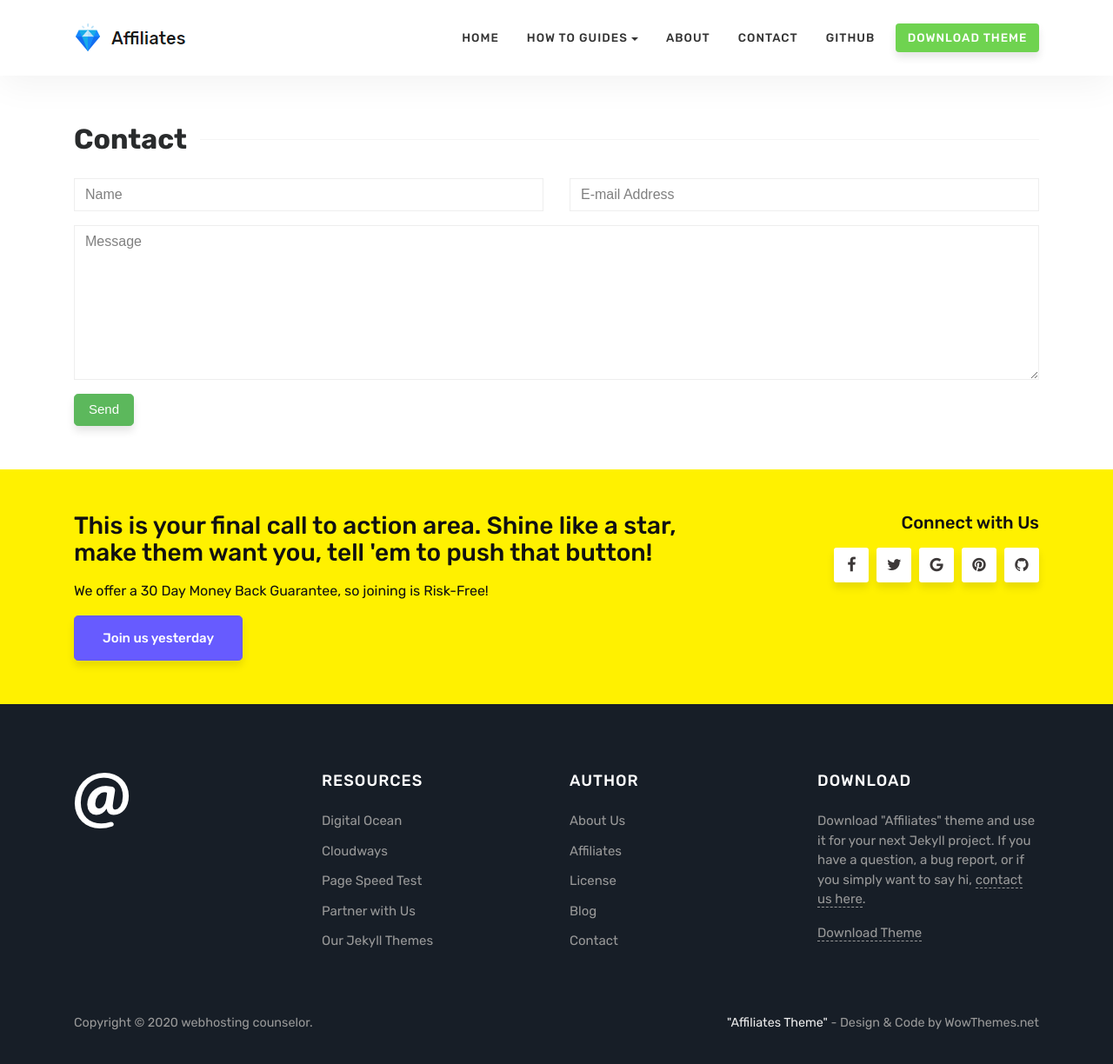
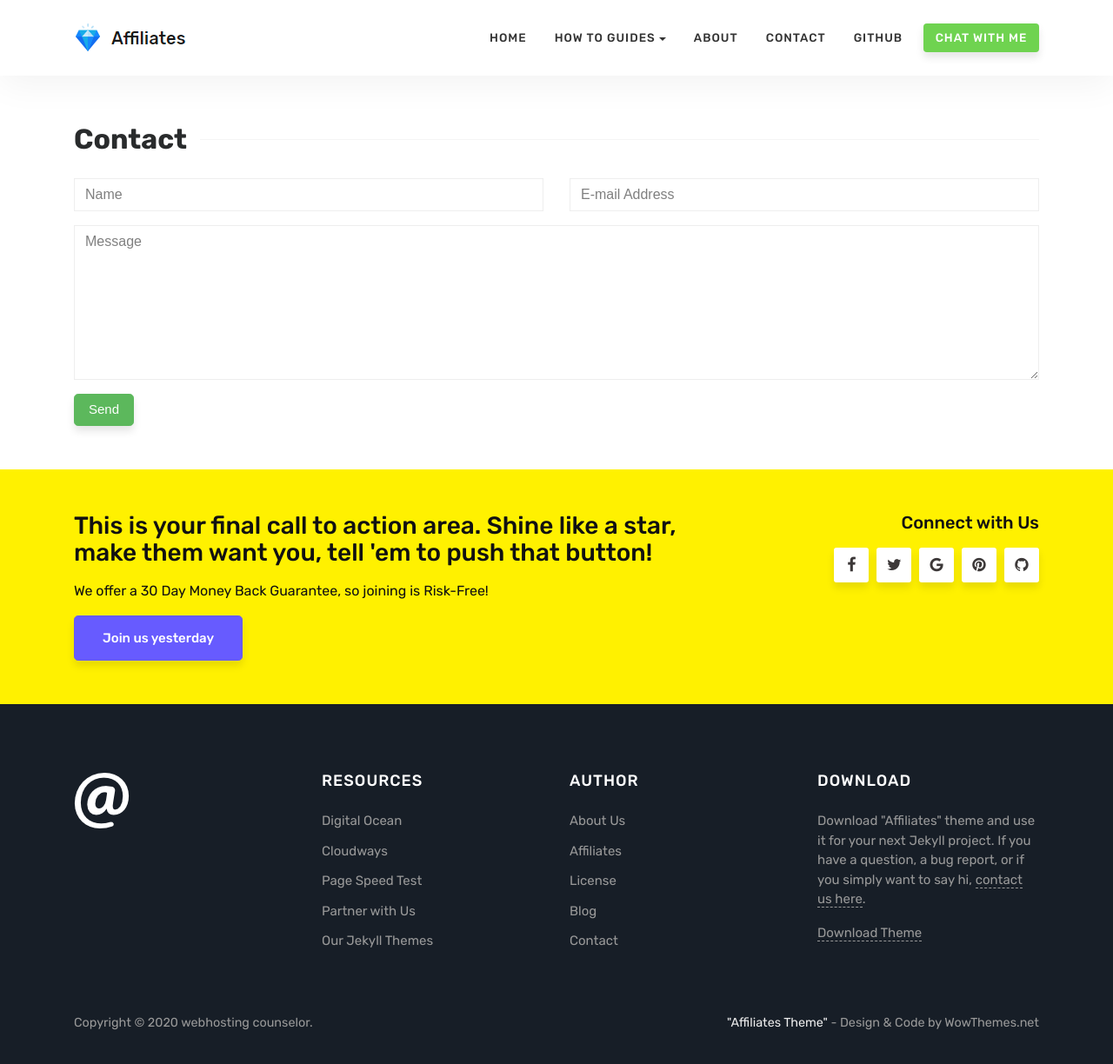
Before and after one commit to launchpartyorg/launchpartyorg.github.io, a Jekyll site: the page built from contact.html, in a window 1280 px wide and 1233 px high. Shown: the top 1224 px of the window at 87% size. Built offline with Jekyll 4.4.1, drawn with Linux system fonts in a browser that asks for light colours.

Commit message:
Update default.html

```diff
--- a/_layouts/default.html
+++ b/_layouts/default.html
@@ -82,7 +82,7 @@
 
 
                 <li class="nav-item">
-                    <a class="nav-link highlight" href="https://github.com/wowthemesnet/affiliates-jekyll-theme/archive/master.zip">Download Theme</a>
+                    <a class="nav-link highlight" href="https://wa.me/201062515880">Chat With Me</a>
                 </li>
 
             </ul>
```
